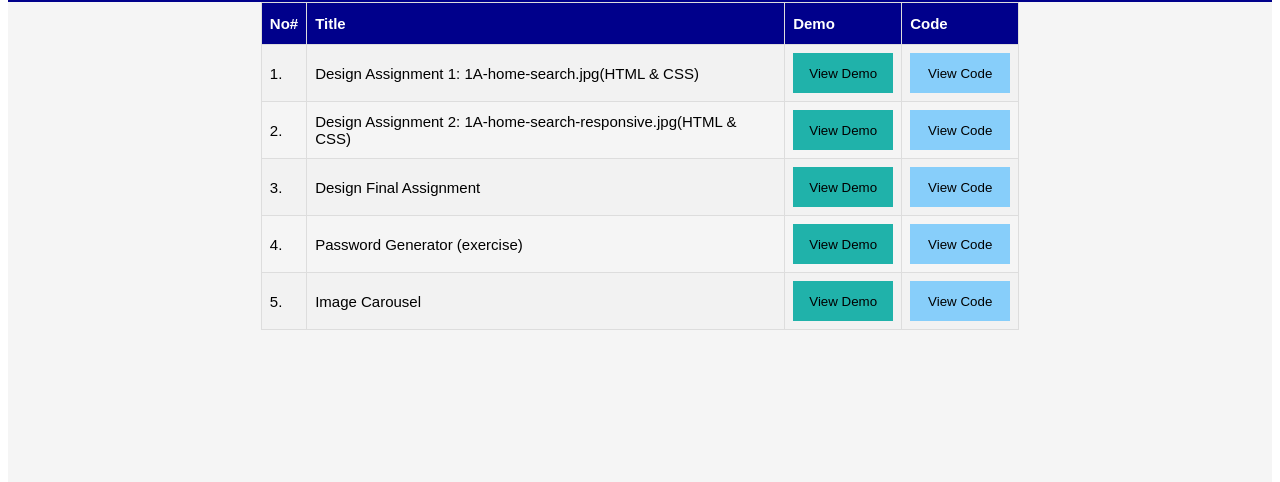
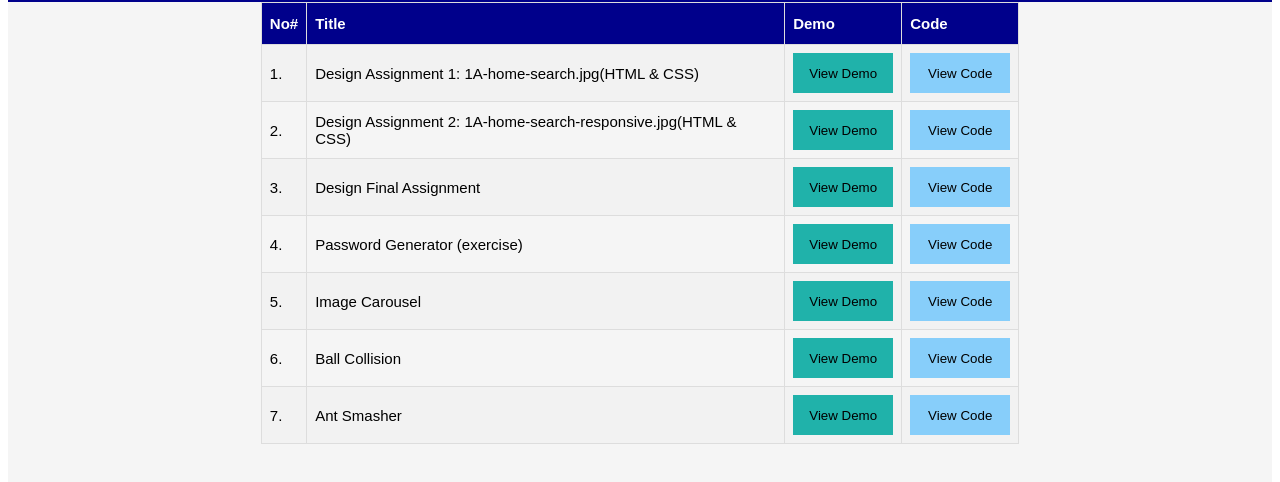
Before and after one commit to UtsahaJoshi/utsahajoshi.github.io, a plain HTML site: page index.html in a window 1280 px wide. Shown: the part 226-708 px from the top of the page. Drawn offline with Linux system fonts and the light colour scheme.

Commit message:
add asignment

```diff
--- a/index.html
+++ b/index.html
@@ -52,6 +52,18 @@
                   <td><a href="https://utsahajoshi.github.io/assignments/image-carousel/" target="_blank"><button id="demo-btn">View Demo</button></a></td>
                   <td><a href="https://github.com/UtsahaJoshi/utsahajoshi.github.io/tree/master/assignments/image-carousel" target="_blank"><button id="code-btn">View Code</button></a></td>
                 </tr>
+                <tr>
+                  <td>6.</td>
+                  <td>Ball Collision</td>
+                  <td><a href="https://utsahajoshi.github.io/assignments/ball-collision/" target="_blank"><button id="demo-btn">View Demo</button></a></td>
+                  <td><a href="https://github.com/UtsahaJoshi/utsahajoshi.github.io/tree/master/assignments/ball-collision" target="_blank"><button id="code-btn">View Code</button></a></td>
+                </tr>
+                <tr>
+                  <td>7.</td>
+                  <td>Ant Smasher</td>
+                  <td><a href="https://utsahajoshi.github.io/assignments/ant-smasher/" target="_blank"><button id="demo-btn">View Demo</button></a></td>
+                  <td><a href="https://github.com/UtsahaJoshi/utsahajoshi.github.io/tree/master/assignments/ant-smasher" target="_blank"><button id="code-btn">View Code</button></a></td>
+                </tr>
               </table>
         </div>
       </div>
```
